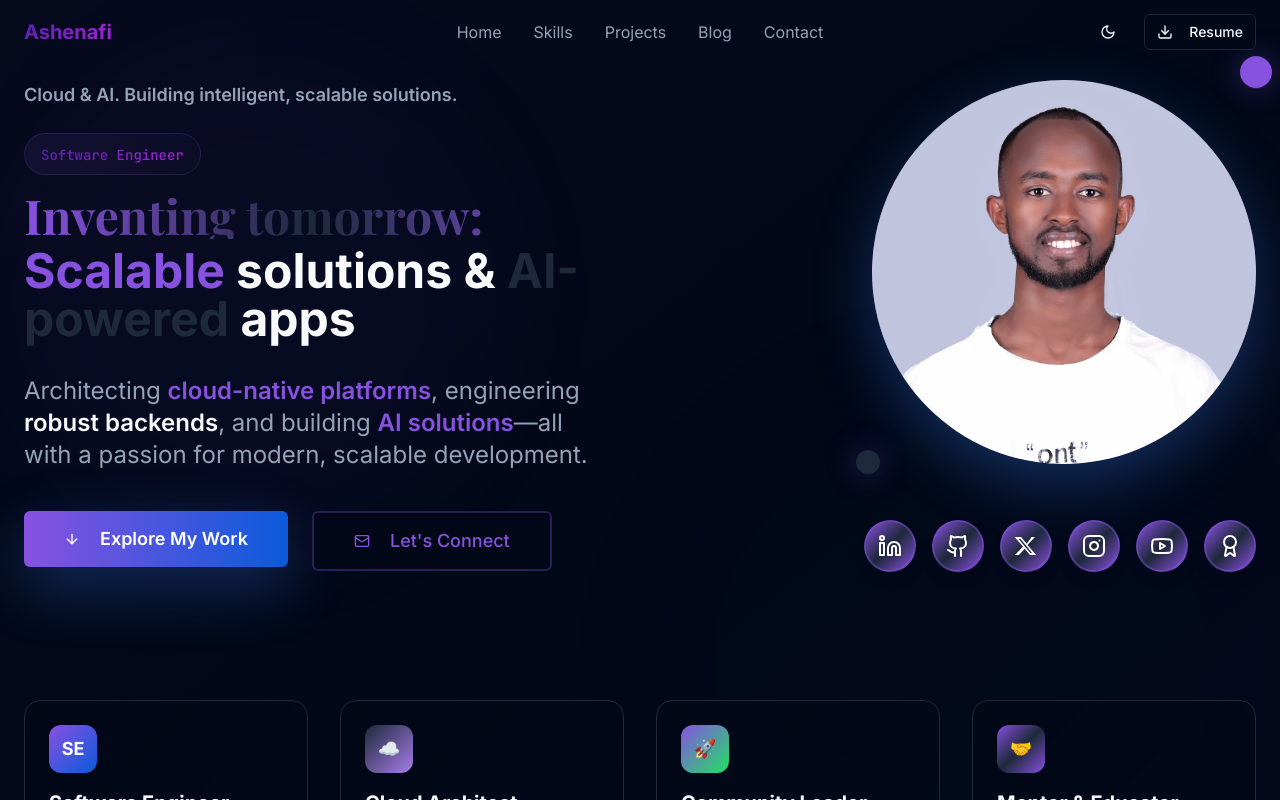
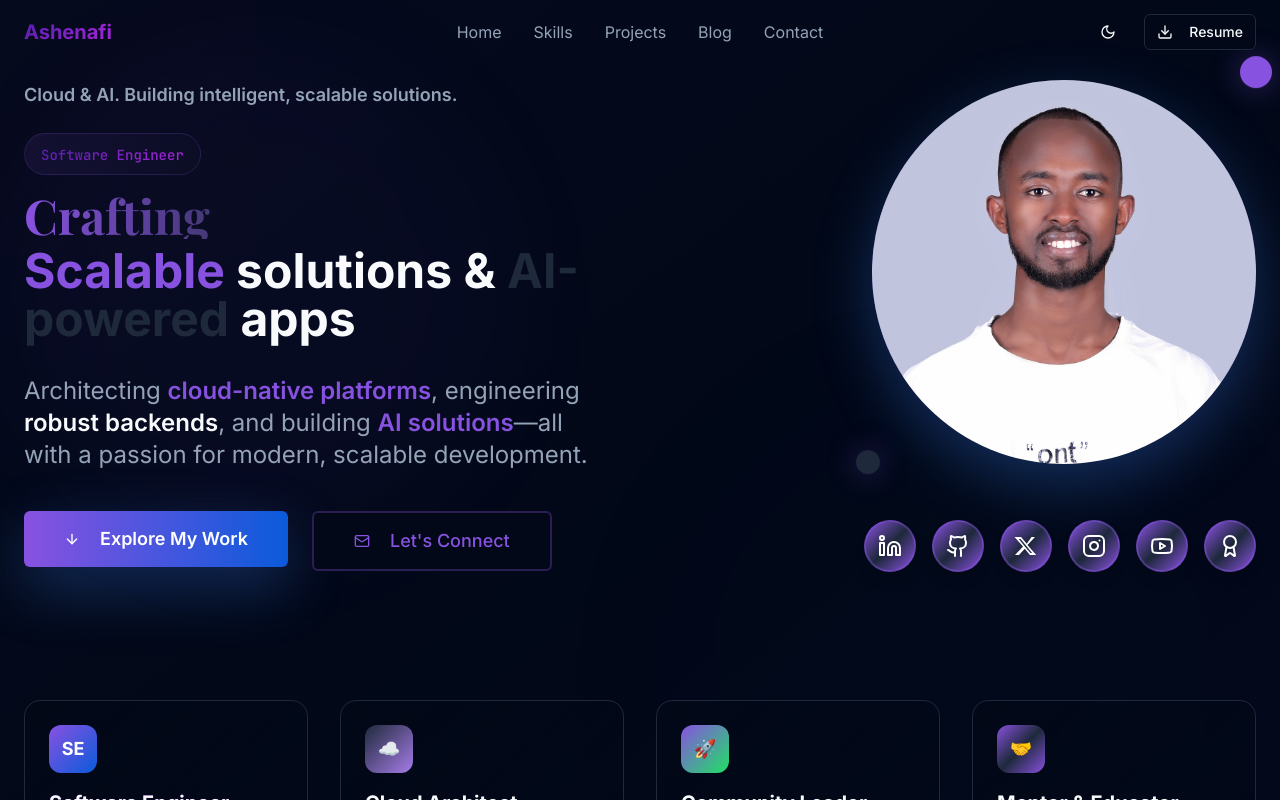
Before and after one commit to AshenafiTech/repo-glow-folio, a React (Vite) app: page / in a window 1280 px wide. Shown: the top 800 px of the page. Built offline with nearby package versions, Linux system fonts and the light colour scheme.

Commit message:
update hero page

```diff
--- a/src/components/portfolio/hero-section.tsx
+++ b/src/components/portfolio/hero-section.tsx
@@ -38,7 +38,7 @@ export function HeroSection() {
                     </div>
                     <h1 className="text-3xl md:text-4xl lg:text-5xl font-bold leading-tight">
                       <span className="block font-display text-transparent bg-clip-text bg-gradient-to-r from-primary via-secondary to-accent">
-                        Inventing tomorrow:
+                        Crafting
                       </span>
                       <span className="block text-foreground mt-2">
                         <span className="font-bold text-primary">Scalable</span> solutions & <span className="font-bold text-secondary">AI-powered</span> apps
```
